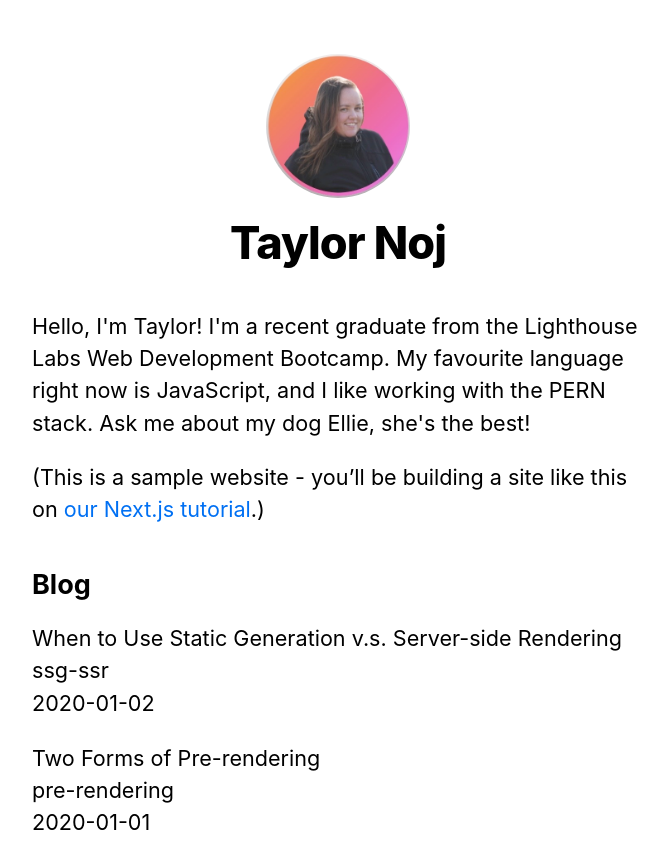
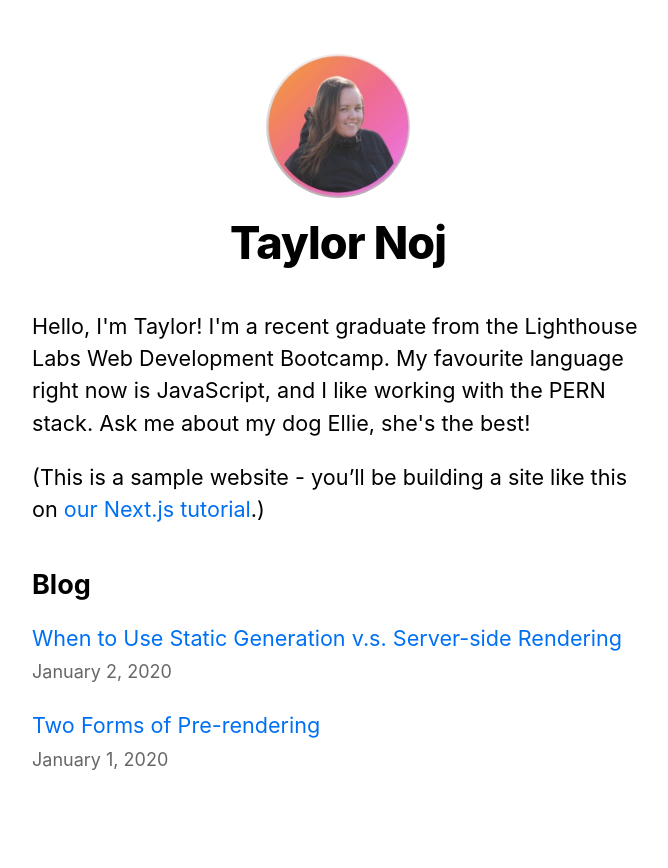
Before and after one commit to taylornoj/nextjs-blog, a Next.js app: page / in a window 1280 px wide. Shown: the top 868 px of the page, without its empty margins (302-970 px from the left). Built offline with nearby package versions, Linux system fonts and the light colour scheme.

Commit message:
update home component to use link and date components

```diff
--- a/pages/index.js
+++ b/pages/index.js
@@ -33,11 +33,13 @@
         <ul className={utilStyles.list}>
           {allPostsData.map(({ id, date, title }) => (
             <li className={utilStyles.listItem} key={id}>
-              {title}
+              <Link href={`/posts/${id}`}>
+                <a>{title}</a>
+              </Link>
               <br />
-              {id}
-              <br />
-              {date}
+              <small className={utilStyles.lightText}>
+                <Date dateString={date} />
+              </small>
             </li>
           ))}
         </ul>
```
